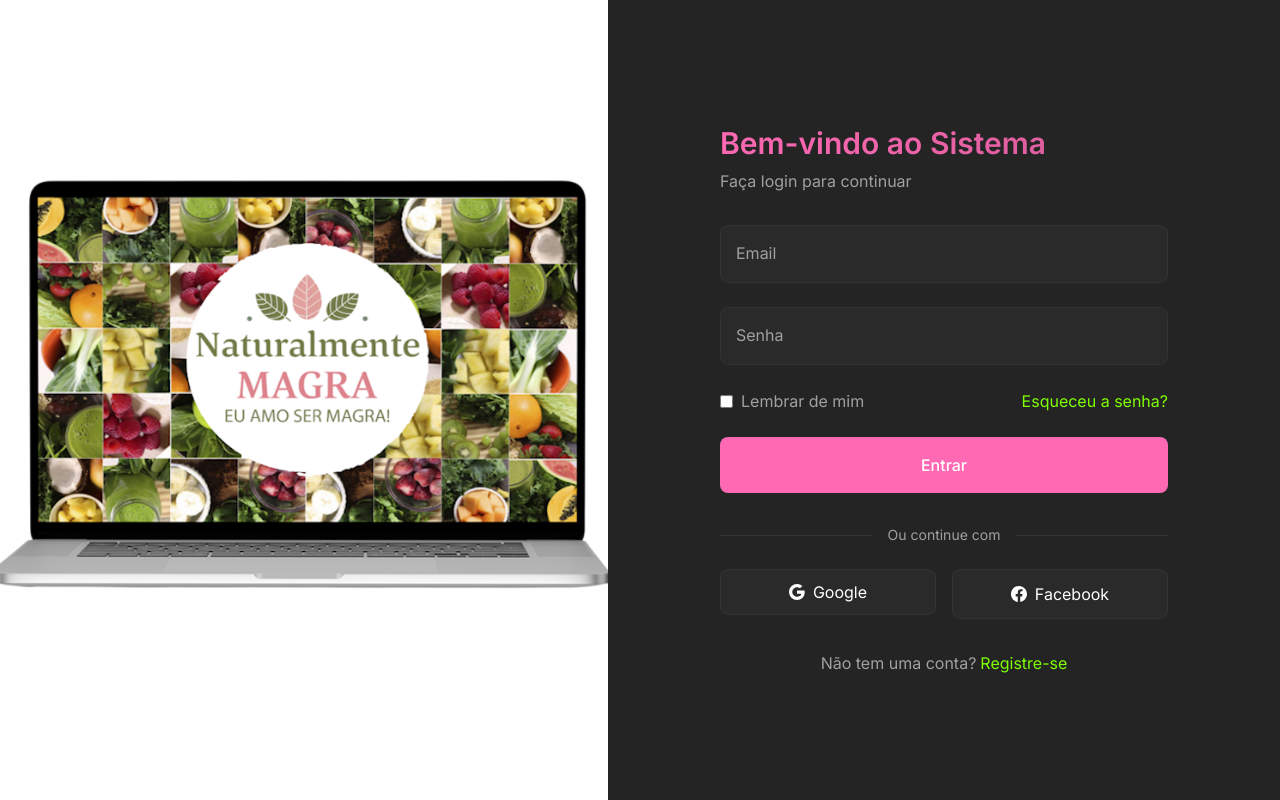
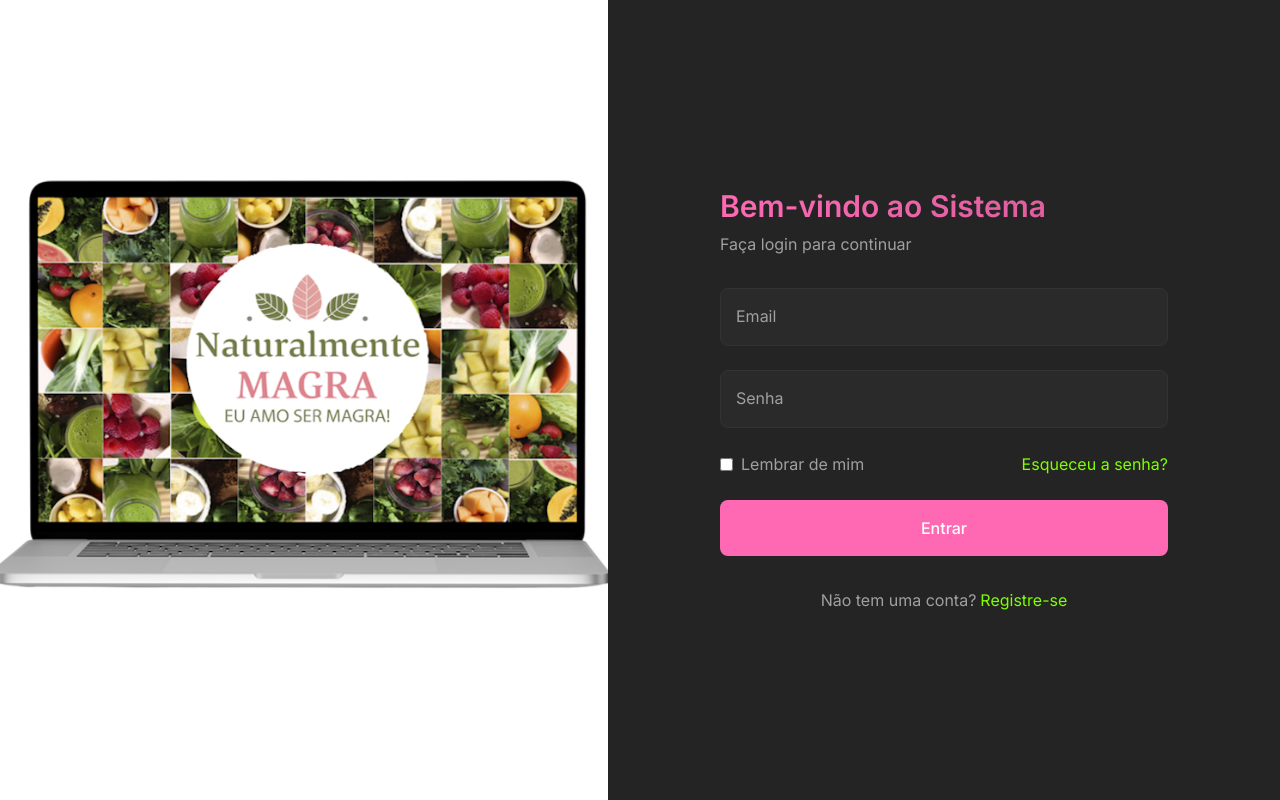
Before and after one commit to VInicius-vxtx/access-gatekeeper-system, a React (Vite) app: page /login in a window 1280 px wide. Built offline with nearby package versions, Linux system fonts and the light colour scheme.

Commit message:
Remove social login buttons
Removes the Google and Facebook login buttons from the application.

```diff
--- a/src/components/auth/FacebookButton.tsx
+++ /dev/null
@@ -1,36 +0,0 @@
-
-import { useNavigate } from 'react-router-dom';
-import { toast } from 'sonner';
-
-const FacebookButton = () => {
-  const navigate = useNavigate();
-
-  const handleFacebookLogin = () => {
-    const facebookAppId = 'YOUR_FACEBOOK_APP_ID';
-    const facebookRedirectUri = window.location.origin + '/auth/facebook/callback';
-    const facebookScope = 'email,public_profile';
-
-    const facebookAuthUrl = `https://www.facebook.com/v16.0/dialog/oauth?client_id=${facebookAppId}&redirect_uri=${encodeURIComponent(facebookRedirectUri)}&scope=${encodeURIComponent(facebookScope)}`;
-
-    toast.info('Redirecionando para o login do Facebook...');
-
-    setTimeout(() => {
-      toast.success('Login com Facebook realizado com sucesso!');
-      navigate('/dashboard');
-    }, 1500);
-  };
-
-  return (
-    <button
-      onClick={handleFacebookLogin}
-      className="py-3 px-4 bg-sistema-input-bg hover:bg-sistema-bg-primary border border-sistema-border rounded-lg transition-all duration-300 transform hover:-translate-y-1 flex items-center justify-center gap-2"
-    >
-      <svg xmlns="http://www.w3.org/2000/svg" width="16" height="16" fill="currentColor" className="bi bi-facebook" viewBox="0 0 16 16">
-        <path d="M16 8.049c0-4.446-3.582-8.05-8-8.05C3.58 0-.002 3.603-.002 8.05c0 4.017 2.926 7.347 6.75 7.951v-5.625h-2.03V8.05H6.75V6.275c0-2.017 1.195-3.131 3.022-3.131.876 0 1.791.157 1.791.157v1.98h-1.009c-.993 0-1.303.621-1.303 1.258v1.51h2.218l-.354 2.326H9.25V16c3.824-.604 6.75-3.934 6.75-7.951z"/>
-      </svg>
-      <span>Facebook</span>
-    </button>
-  );
-};
-
-export default FacebookButton;
--- a/src/components/auth/GoogleButton.tsx
+++ /dev/null
@@ -1,61 +0,0 @@
-
-import { useNavigate } from 'react-router-dom';
-import { toast } from 'sonner';
-
-const GoogleButton = () => {
-  const navigate = useNavigate();
-
-  const handleGoogleResponse = (response: any) => {
-    if (response && response.credential) {
-      console.log('Google credential:', response.credential);
-      toast.success('Login com Google realizado com sucesso!');
-      setTimeout(() => {
-        navigate('/dashboard');
-      }, 1000);
-    } else {
-      toast.error('Falha no login com Google.');
-    }
-  };
-
-  const initializeGoogleAuth = () => {
-    if (window.google && !document.getElementById('google-signin-button')) {
-      window.google.accounts.id.initialize({
-        client_id: '831566781785-r43g9muimsle3tei20o8ptp22lcvf9i9.apps.googleusercontent.com',
-        callback: handleGoogleResponse,
-        auto_select: false,
-      });
-    }
-  };
-
-  const handleGoogleLogin = () => {
-    if (window.google) {
-      window.google.accounts.id.renderButton(
-        document.getElementById('google-signin-button') as HTMLElement,
-        {
-          type: 'standard',
-          theme: 'outline',
-          size: 'large',
-          width: '100%'
-        }
-      );
-      window.google.accounts.id.prompt();
-    } else {
-      toast.error('Serviço do Google não está disponível no momento.');
-    }
-  };
-
-  return (
-    <div
-      id="google-signin-button"
-      onClick={handleGoogleLogin}
-      className="py-3 px-4 bg-sistema-input-bg hover:bg-sistema-bg-primary border border-sistema-border rounded-lg transition-all duration-300 transform hover:-translate-y-1 flex items-center justify-center gap-2 cursor-pointer h-[46px]"
-    >
-      <svg xmlns="http://www.w3.org/2000/svg" width="16" height="16" fill="currentColor" className="bi bi-google" viewBox="0 0 16 16">
-        <path d="M15.545 6.558a9.42 9.42 0 0 1 .139 1.626c0 2.434-.87 4.492-2.384 5.885h.002C11.978 15.292 10.158 16 8 16A8 8 0 1 1 8 0a7.689 7.689 0 0 1 5.352 2.082l-2.284 2.284A4.347 4.347 0 0 0 8 3.166c-2.087 0-3.86 1.408-4.492 3.304a4.792 4.792 0 0 0 0 3.063h.003c.635 1.893 2.405 3.301 4.492 3.301 1.078 0 2.004-.276 2.722-.764h-.003a3.702 3.702 0 0 0 1.599-2.431H8v-3.08h7.545z"/>
-      </svg>
-      <span>Google</span>
-    </div>
-  );
-};
-
-export default GoogleButton;
--- a/src/components/auth/SocialLogin.tsx
+++ /dev/null
@@ -1,23 +0,0 @@
-
-import React from 'react';
-import GoogleButton from './GoogleButton';
-import FacebookButton from './FacebookButton';
-
-const SocialLogin = () => {
-  return (
-    <div className="mt-8">
-      <div className="flex items-center my-6">
-        <div className="flex-1 border-t border-sistema-border"></div>
-        <span className="px-4 text-sm text-sistema-text-secondary">Ou continue com</span>
-        <div className="flex-1 border-t border-sistema-border"></div>
-      </div>
-
-      <div className="grid grid-cols-2 gap-4">
-        <GoogleButton />
-        <FacebookButton />
-      </div>
-    </div>
-  );
-};
-
-export default SocialLogin;
--- a/src/pages/Login.tsx
+++ b/src/pages/Login.tsx
@@ -1,7 +1,6 @@
 import { useEffect } from 'react';
 import { Link } from 'react-router-dom';
 import LoginForm from '@/components/auth/LoginForm';
-import SocialLogin from '@/components/auth/SocialLogin';
 import LoginLayout from '@/components/auth/LoginLayout';
 
 const Login = () => {
@@ -41,7 +40,6 @@ const Login = () => {
       subtitle="Faça login para continuar"
     >
       <LoginForm />
-      <SocialLogin />
 
       <p className="text-center mt-8 text-sistema-text-secondary">
         Não tem uma conta?
```
